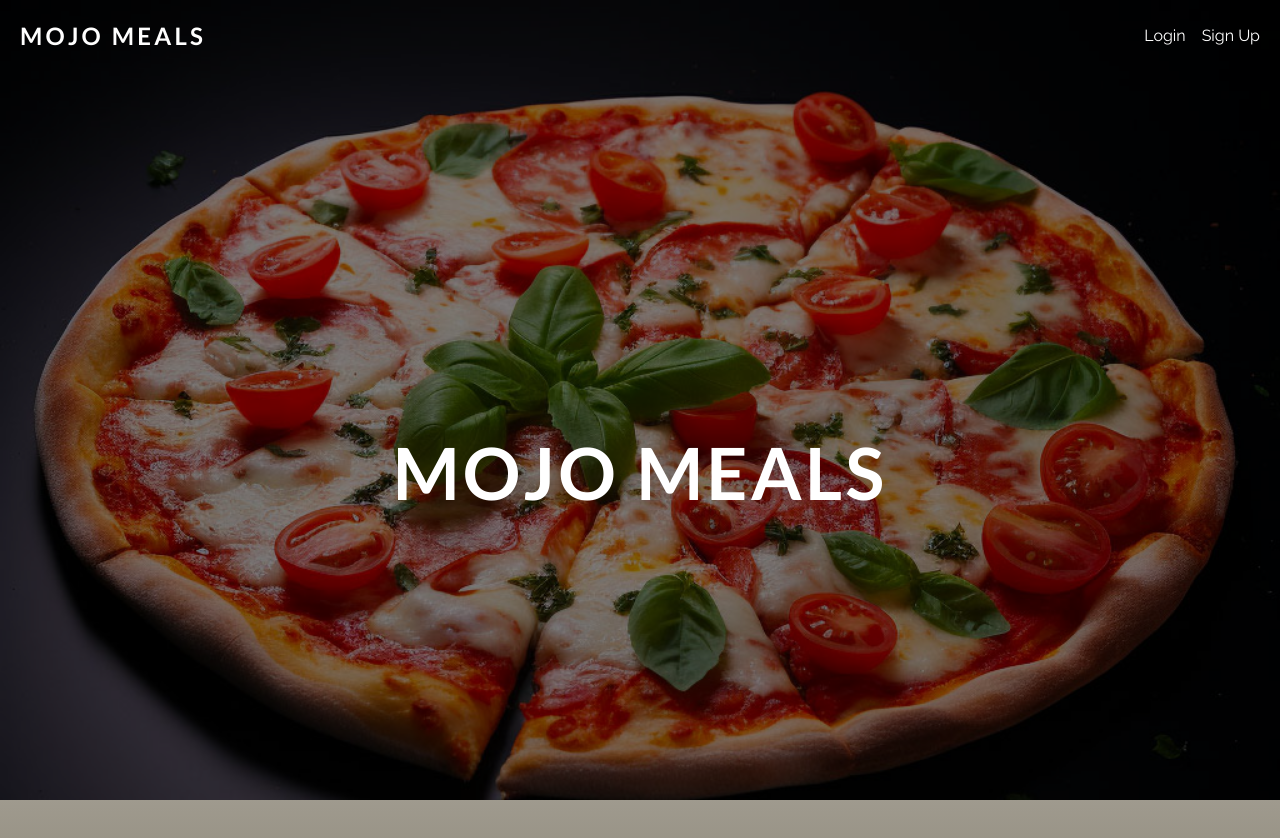
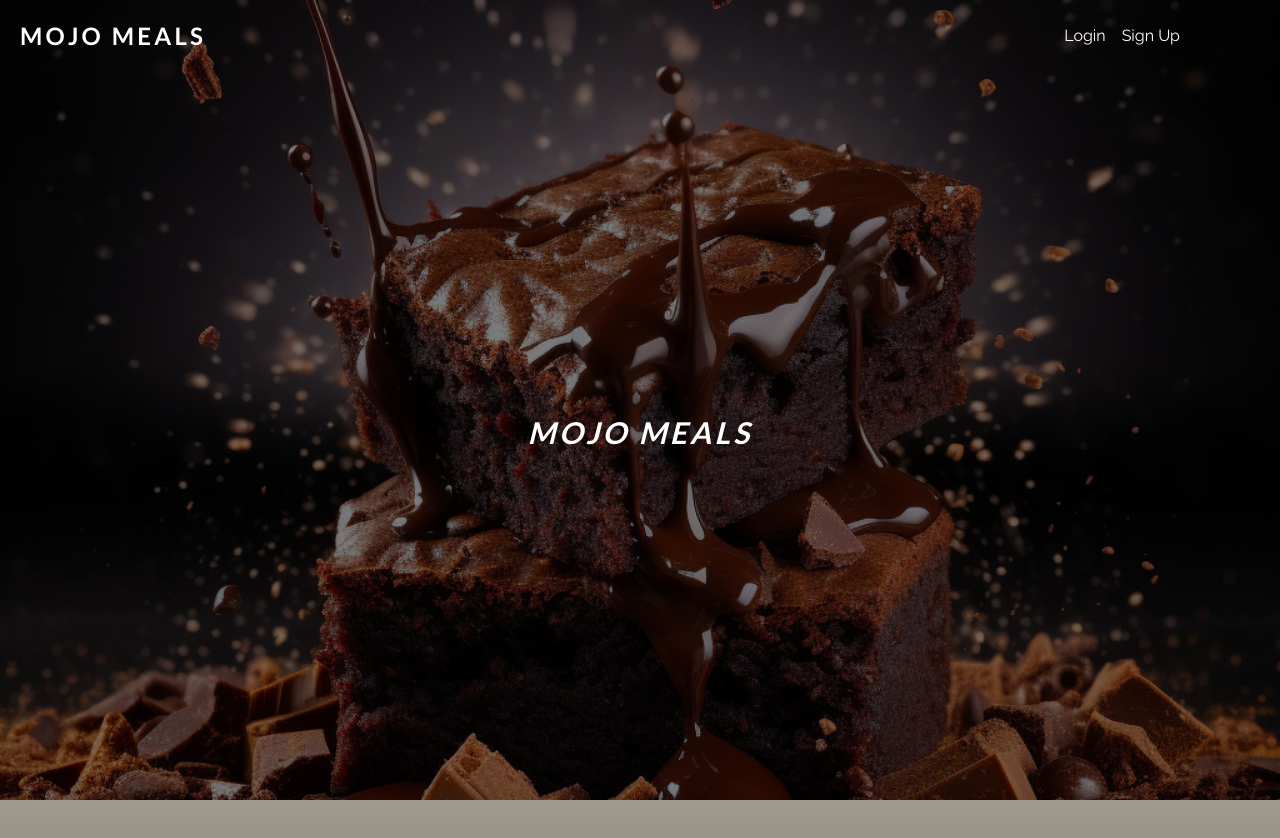
Before and after one commit to karan321github/meal_mojo_food_delivery_app, a React (Vite) app: page / in a window 1280 px wide. Shown: the top 838 px of the page. Built offline with nearby package versions, Linux system fonts and the light colour scheme.

Commit message:
update home.jsx

```diff
--- a/src/components/Home.jsx
+++ b/src/components/Home.jsx
@@ -1,35 +1,45 @@
-import React from "react";
+import React, { useContext } from "react";
 import chocolateBrownie from "../assets/chocolate-brownie.jpg";
 import margritaPizza from "../assets/margherita-pizza.jpg";
-import { Link } from "react-router-dom";
+
+import UserProgressContext from "../store/UserProgressContext";
 
 const Home = () => {
+  const userCtx = useContext(UserProgressContext);
+  const handleLogin = () => {
+    userCtx.showLogin();
+  };
+
+  const handleSignUp = () => {
+    userCtx.showSignUp();
+  }
   return (
     <div
       className="relative h-screen bg-cover bg-center"
-      style={{ backgroundImage: `url(${margritaPizza})` }}
+      style={{ backgroundImage: `url(${chocolateBrownie})` }}
     >
       {/* Overlay */}
       <div className="absolute inset-0 bg-black bg-opacity-50"></div>
 
       {/* Navbar */}
       <nav className="relative z-10 flex justify-between items-center p-5 bg-transparent">
-        <h1 className="text-2xl text-white font-bold">
-          mojo meals
-        </h1>
-        <div>
-          <Link to="/login" className="text-white mr-4 hover:underline">
+        <h1 className="text-2xl text-white font-bold">mojo meals</h1>
+        <div className=" mx-20">
+          <button
+            onClick={handleLogin}
+            className="text-white mr-4 hover:underline"
+          >
             Login
-          </Link>
-          <Link to="/signup" className="text-white hover:underline">
+          </button>
+          <button onClick={handleSignUp} className="text-white hover:underline">
             Sign Up
-          </Link>
+          </button>
         </div>
       </nav>
 
       {/* Main Content */}
       <div className="relative z-10 flex justify-center items-center h-full">
-        <h1 className="text-7xl text-white font-bold">
+        <h1 className="text-3xl font-extrabold italic -mt-20 text-white">
           mojo meals
         </h1>
       </div>
```
